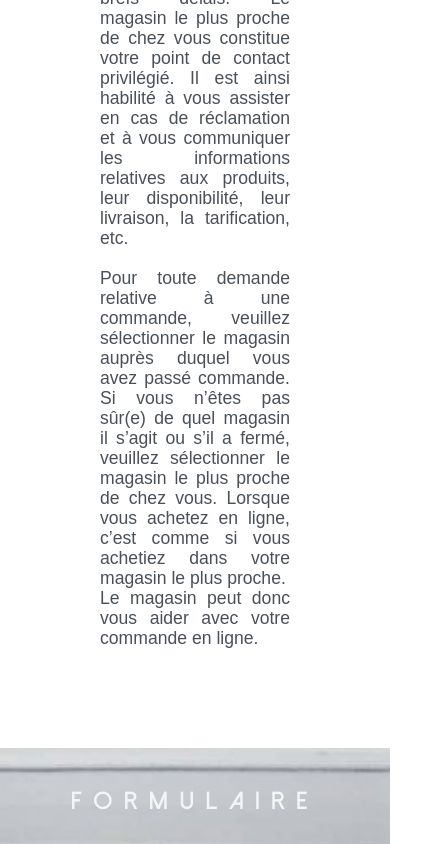
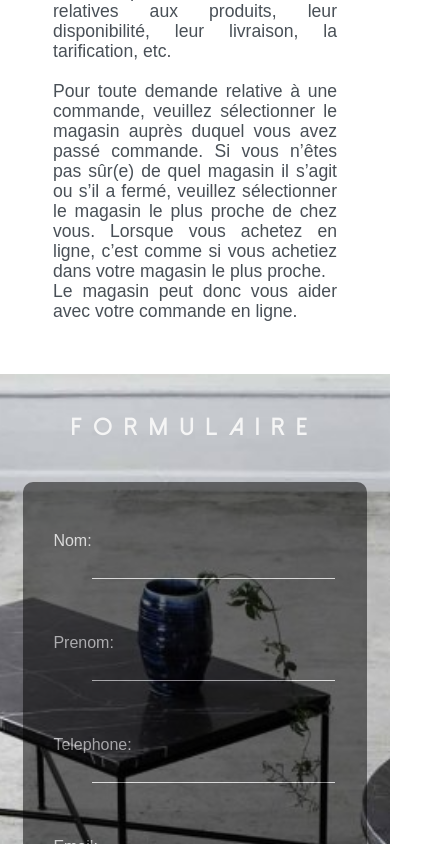
Before and after one commit to mathieuelisa/Room-react-app, a React (Create React App) app: page /contact in a window 390 px wide. Shown: the part 1156-2000 px from the top of the page, 434 px wide, since content can reach past the window. Built offline with nearby package versions, Linux system fonts and the light colour scheme.

Commit message:
Adding responsive form

```diff
--- a/src/Components/ContactPage/Form/styles.scss
+++ b/src/Components/ContactPage/Form/styles.scss
@@ -99,3 +99,17 @@
     }
   }
 }
+
+@media screen and (max-width: 945px) {
+  .formulaire {
+    width: 88%;
+
+    &__label {
+      margin-left: 20px;
+    }
+
+    &__allInputs {
+      font-size: 0.8em;
+    }
+  }
+}
--- a/src/Components/ContactPage/MainContainer/styles.scss
+++ b/src/Components/ContactPage/MainContainer/styles.scss
@@ -26,3 +26,9 @@
     text-align: justify;
   }
 }
+
+@media screen and (max-width: 945px) {
+  .mainContainer__contact-text {
+    padding: 53px;
+  }
+}
```
